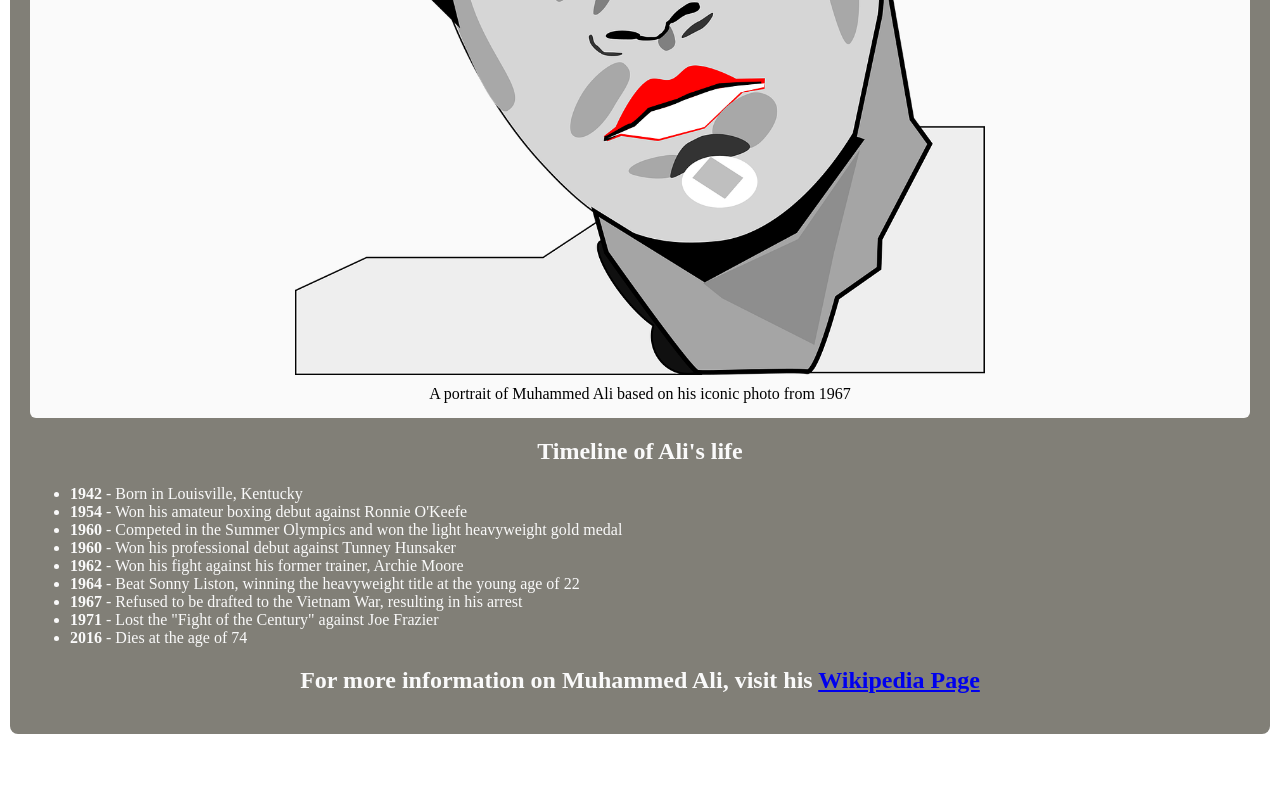
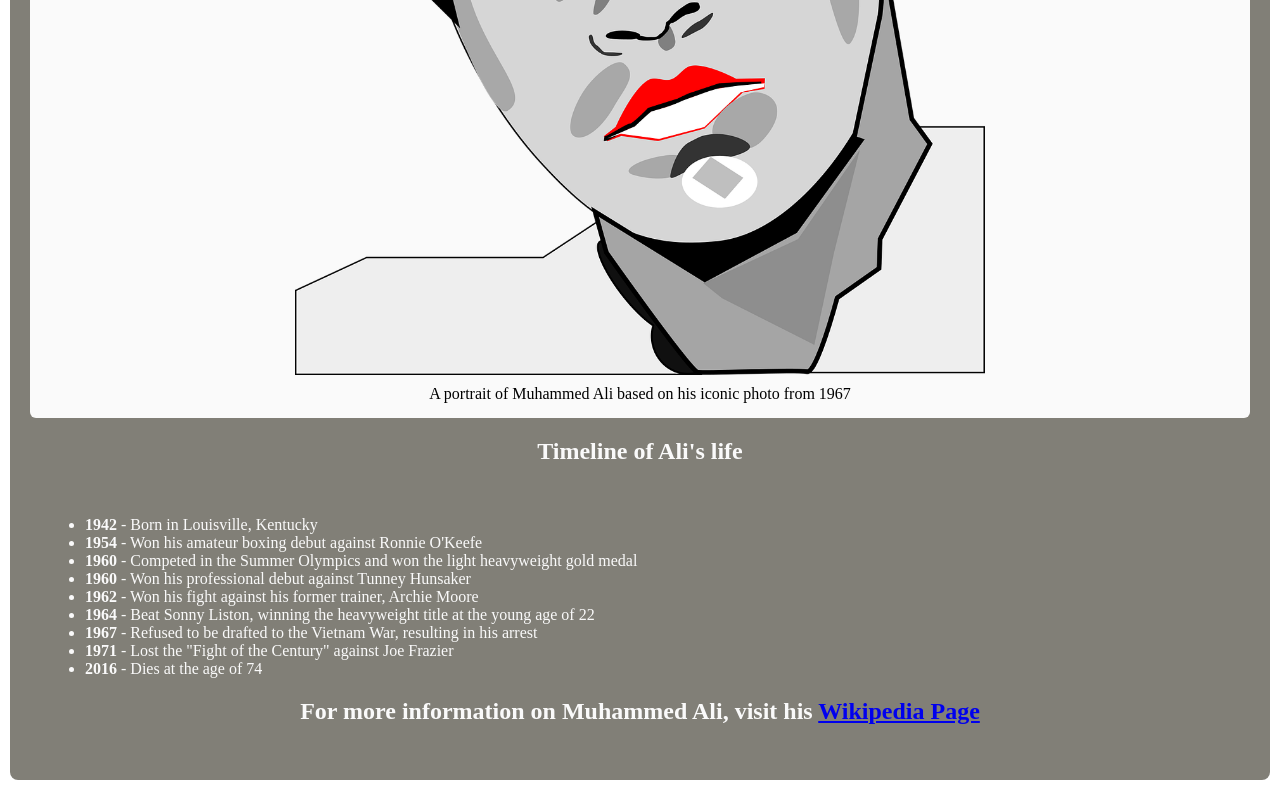
Before and after one commit to joshuacedwards1/tribute-page, a plain HTML site: page index.html in a window 1280 px wide. Shown: the part 615-1415 px from the top of the page. Before the commit the page ends 1369 px from the top, so only its background shows below. Drawn offline with Linux system fonts and the light colour scheme.

Commit message:
Create initial css rule for section

```diff
--- a/styles.css
+++ b/styles.css
@@ -38,3 +38,7 @@ img {
 h2 {
     text-align: center;
 }
+
+section {
+    padding: 15px;
+}
```
